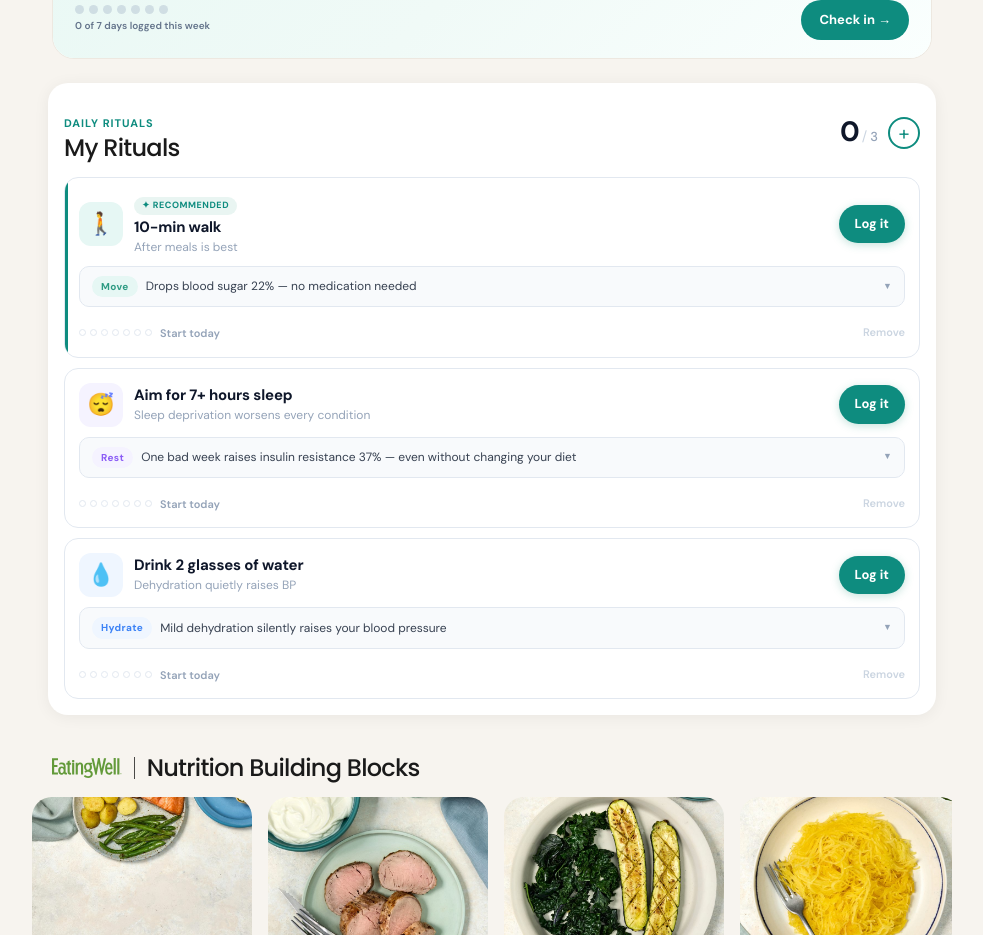
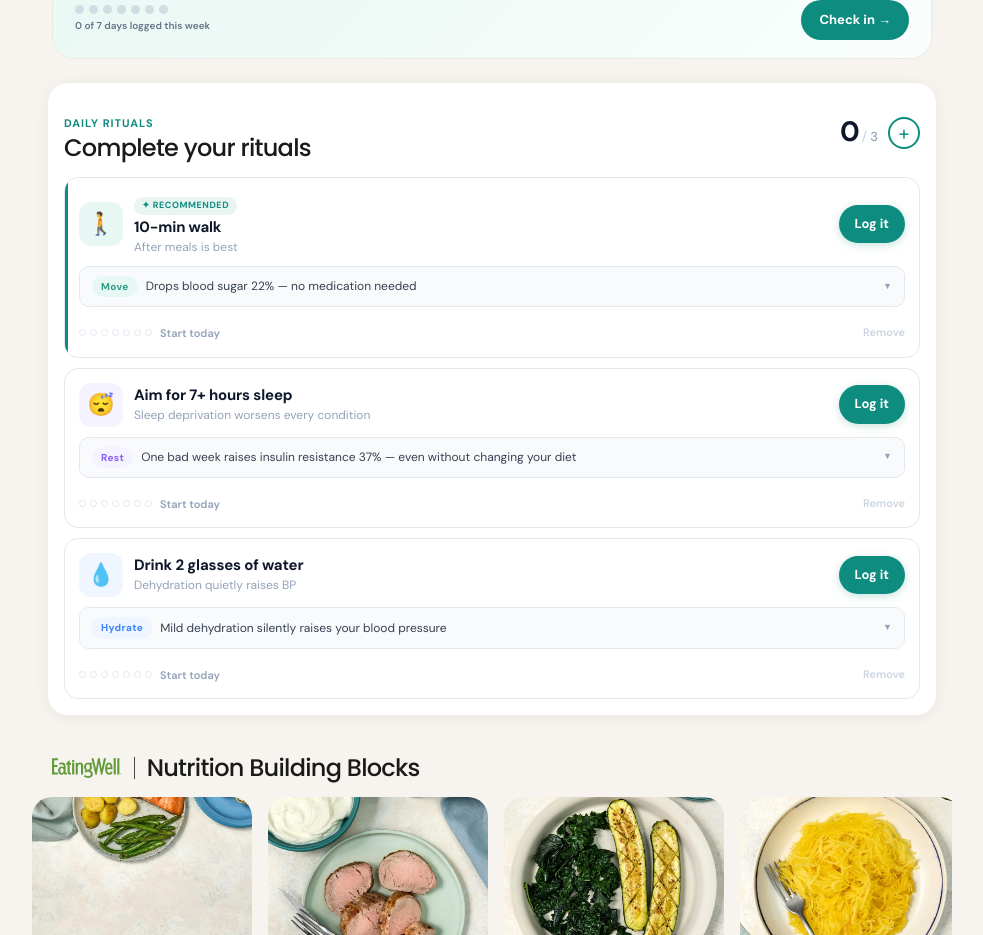
Before and after one commit to isramohamed-crypto/cardiometabolic-insights, a React (Vite) app: page / in a window 1280 px wide. Shown: the part 840-1775 px from the top of the page, without its empty margins (148-1131 px from the left). Built offline with nearby package versions, Linux system fonts and the light colour scheme; a web font is replaced by a local one.

Commit message:
Rename My Rituals headline to Complete your rituals

```diff
--- a/src/components/MyRituals.jsx
+++ b/src/components/MyRituals.jsx
@@ -374,7 +374,7 @@ export default function MyRituals() {
       <div className="mr-header">
         <div>
           <p className="mr-eyebrow">Daily rituals</p>
-          <h2 className="mr-title">My Rituals</h2>
+          <h2 className="mr-title">Complete your rituals</h2>
         </div>
         <div className="mr-header__right">
           {selectedHabits.length > 0 && (
```
